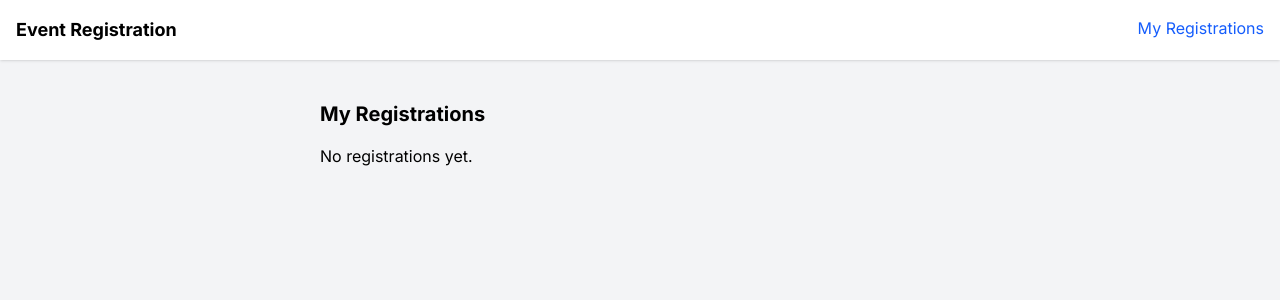
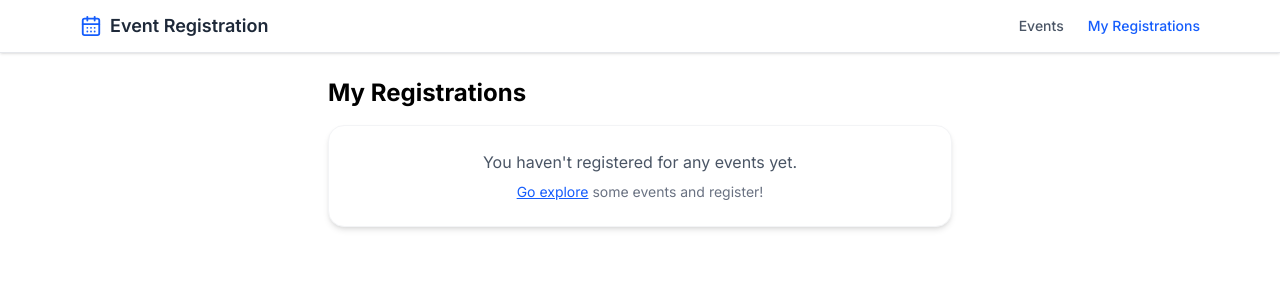
Before and after one commit to mafzaldev/evently, a React (Vite) app: page /my-registrations in a window 1280 px wide. Shown: the top 300 px of the page. Built offline with nearby package versions, Linux system fonts and the light colour scheme.

Commit message:
improve app theme

```diff
--- a/src/App.tsx
+++ b/src/App.tsx
@@ -1,29 +1,25 @@
-import { Routes, Route, Link } from "react-router-dom";
+import { Routes, Route } from "react-router-dom";
 import EventList from "./pages/EventList";
 import RegistrationForm from "./pages/RegistrationForm";
 import ConfirmationPage from "./pages/ConfirmationPage";
 import MyRegistrationsPage from "./pages/MyRegistrationsPage";
 import { Toaster } from "sonner";
+import { Navbar } from "./components/Navbar";
 
 function App() {
   return (
-    <div className="min-h-screen bg-gray-100">
-      <nav className="bg-white shadow mb-6 p-4 flex justify-between">
-        <Link to="/" className="font-bold text-lg">
-          Event Registration
-        </Link>
-        <Link to="/my-registrations" className="text-blue-600">
-          My Registrations
-        </Link>
-      </nav>
+    <>
+      <Navbar />
+      <main className="flex-grow">
         <Routes>
           <Route path="/" element={<EventList />} />
           <Route path="/register/:eventId" element={<RegistrationForm />} />
           <Route path="/confirmation" element={<ConfirmationPage />} />
           <Route path="/my-registrations" element={<MyRegistrationsPage />} />
         </Routes>
+      </main>
       <Toaster />
-    </div>
+    </>
   );
 }
 
--- a/src/api/mockApi.ts
+++ b/src/api/mockApi.ts
@@ -22,7 +22,7 @@ export const fetchEvents = async (): Promise<Event[]> => {
 };
 
 export const registerForEvent = async (
-  registration: Registration
+  _: Registration
 ): Promise<{ success: boolean }> => {
   await new Promise((res) => setTimeout(res, 500));
   return { success: true };
--- /dev/null
+++ b/src/components/Navbar.tsx
@@ -0,0 +1,42 @@
+import { Link, useLocation } from "react-router-dom";
+import { CalendarDays } from "lucide-react";
+
+export const Navbar = () => {
+  const location = useLocation();
+
+  return (
+    <nav className="bg-white border-b border-gray-200 shadow-sm">
+      <div className="max-w-6xl mx-auto px-4 py-3 flex justify-between items-center">
+        <Link
+          to="/"
+          className="flex items-center gap-2 text-gray-800 hover:text-blue-600 transition-colors"
+        >
+          <CalendarDays className="text-blue-600" size={22} />
+          <span className="font-semibold text-lg">Event Registration</span>
+        </Link>
+        <div className="flex items-center gap-6">
+          <Link
+            to="/"
+            className={`text-sm font-medium transition-colors ${
+              location.pathname === "/"
+                ? "text-blue-600"
+                : "text-gray-600 hover:text-blue-600"
+            }`}
+          >
+            Events
+          </Link>
+          <Link
+            to="/my-registrations"
+            className={`flex items-center gap-1 text-sm font-medium transition-colors ${
+              location.pathname === "/my-registrations"
+                ? "text-blue-600"
+                : "text-gray-600 hover:text-blue-600"
+            }`}
+          >
+            My Registrations
+          </Link>
+        </div>
+      </div>
+    </nav>
+  );
+};
--- a/src/components/SortableEventCard.tsx
+++ b/src/components/SortableEventCard.tsx
@@ -3,7 +3,7 @@ import { useNavigate } from "react-router-dom";
 import { useSortable } from "@dnd-kit/sortable";
 import { CSS } from "@dnd-kit/utilities";
 import type { Event } from "@/lib/interfaces";
-import { GripVertical } from "lucide-react";
+import { GripVertical, CalendarDays, MapPin } from "lucide-react";
 
 interface Props {
   event: Event;
@@ -24,7 +24,7 @@ const SortableEventCard: React.FC<Props> = ({ event }) => {
   const style = {
     transform: CSS.Transform.toString(transform),
     transition,
-    opacity: isDragging ? 0.5 : 1,
+    opacity: isDragging ? 0.6 : 1,
     cursor: "grab",
   };
 
@@ -32,29 +32,49 @@ const SortableEventCard: React.FC<Props> = ({ event }) => {
     <div
       ref={setNodeRef}
       style={style}
-      className="bg-white rounded shadow p-4 mb-3 flex flex-col transition-all duration-200"
+      className={`
+        bg-white rounded-2xl shadow-sm border border-gray-100
+        p-5 mb-4 flex flex-col gap-3
+        transition-all duration-200 select-none
+        hover:shadow-md hover:scale-[1.01]
+        ${isDragging ? "ring-2 ring-blue-400" : ""}
+      `}
       aria-label={`Event: ${event.name}`}
     >
       <div
-        className="flex justify-between select-none"
+        className="flex justify-between items-start"
         {...attributes}
         {...listeners}
       >
-        <div>
-          <div className="font-semibold text-lg">{event.name}</div>
-          <div className="text-sm text-gray-600">
-            {event.date} | {event.location}
+        <div className="flex flex-col gap-1">
+          <h3 className="font-semibold text-lg text-gray-800 leading-tight">
+            {event.name}
+          </h3>
+          <div className="flex flex-col sm:flex-row sm:items-center sm:gap-3 text-sm text-gray-600 mt-2">
+            <span className="flex items-center gap-1.5">
+              <CalendarDays size={16} className="text-blue-500" />
+              {event.date}
+            </span>
+            <span className="flex items-center gap-1.5">
+              <MapPin size={16} className="text-rose-500" />
+              {event.location}
+            </span>
           </div>
         </div>
         <GripVertical
-          className="cursor-grab text-gray-400 select-none"
+          className="text-gray-400 hover:text-gray-500 cursor-grab"
           aria-label="drag-handle"
         />
       </div>
 
       <button
         onClick={() => navigate(`/register/${event.id}`)}
-        className="mt-2 px-4 py-2 bg-blue-600 text-white rounded hover:bg-blue-700 cursor-pointer"
+        className="
+          mt-2 self-end px-5 py-2.5
+          bg-blue-600 text-white text-sm font-medium rounded-lg
+          hover:bg-blue-700 active:scale-[0.98]
+          transition-all duration-150 cursor-pointer
+        "
       >
         Register
       </button>
--- a/src/pages/MyRegistrationsPage.tsx
+++ b/src/pages/MyRegistrationsPage.tsx
@@ -1,6 +1,8 @@
 import React from "react";
 import { useSelector } from "react-redux";
 import type { RootState } from "@/store/store";
+import { CalendarDays, MapPin, User, Mail, Phone } from "lucide-react";
+import { Link } from "react-router-dom";
 
 const MyRegistrationsPage: React.FC = () => {
   const registrations = useSelector(
@@ -9,24 +11,61 @@ const MyRegistrationsPage: React.FC = () => {
   const events = useSelector((state: RootState) => state.events.events);
 
   return (
-    <div className="max-w-2xl mx-auto p-4">
-      <h2 className="text-xl font-bold mb-4">My Registrations</h2>
+    <div className="max-w-2xl mx-auto p-6">
+      <h1 className="text-2xl font-bold mb-4">My Registrations</h1>
       {registrations.length === 0 ? (
-        <div>No registrations yet.</div>
+        <div className="bg-white rounded-2xl shadow-md border border-gray-100 p-6 text-center text-gray-600">
+          <p className="mb-2">You haven't registered for any events yet.</p>
+          <p className="text-sm text-gray-500">
+            <Link to="/" className="text-blue-600 underline">
+              Go explore
+            </Link>{" "}
+            some events and register!
+          </p>
+        </div>
       ) : (
         <ul className="space-y-4">
           {registrations.map((reg, idx) => {
             const event = events.find((e) => e.id === reg.eventId);
-            return event ? (
-              <li key={idx} className="bg-white rounded shadow p-4">
-                <div className="font-semibold">
-                  {event.name} ({event.date}, {event.location})
-                </div>
-                <div>Name: {reg.name}</div>
-                <div>Email: {reg.email}</div>
-                <div>Phone: {reg.phone}</div>
-              </li>
-            ) : null;
+            return (
+              event && (
+                <li
+                  key={idx}
+                  className="bg-white rounded-2xl shadow-sm border border-gray-100 p-5 transition-all duration-200 hover:shadow-md hover:scale-[1.01]"
+                >
+                  <div className="mb-3">
+                    <div className="font-semibold text-gray-800 text-lg mb-1">
+                      {event.name}
+                    </div>
+                    <div className="flex flex-wrap items-center gap-3 text-sm text-gray-600">
+                      <span className="flex items-center gap-1.5">
+                        <CalendarDays size={16} className="text-blue-500" />
+                        {event.date}
+                      </span>
+                      <span className="flex items-center gap-1.5">
+                        <MapPin size={16} className="text-rose-500" />
+                        {event.location}
+                      </span>
+                    </div>
+                  </div>
+
+                  <div className="space-y-1 text-sm text-gray-700">
+                    <div className="flex items-center gap-2">
+                      <User size={15} className="text-gray-500" />
+                      <span>{reg.name}</span>
+                    </div>
+                    <div className="flex items-center gap-2">
+                      <Mail size={15} className="text-gray-500" />
+                      <span>{reg.email}</span>
+                    </div>
+                    <div className="flex items-center gap-2">
+                      <Phone size={15} className="text-gray-500" />
+                      <span>{reg.phone}</span>
+                    </div>
+                  </div>
+                </li>
+              )
+            );
           })}
         </ul>
       )}
--- a/src/pages/RegistrationForm.tsx
+++ b/src/pages/RegistrationForm.tsx
@@ -70,7 +70,7 @@ const RegistrationForm: React.FC = () => {
 
   return (
     <div className="max-w-md mx-auto p-4">
-      <h2 className="text-xl font-bold mb-6">Register for {event.name}</h2>
+      <h1 className="text-2xl font-bold mb-4">Register for {event.name}</h1>
       <form className="space-y-4" onSubmit={handleSubmit}>
         <InputField
           label="Name"
```
Also changed, not shown: src/pages/ConfirmationPage.tsx (+60 -13 lines). Lines whose indentation alone changed are shown as unchanged.
